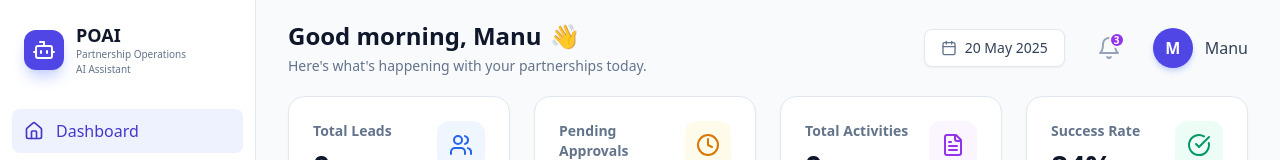
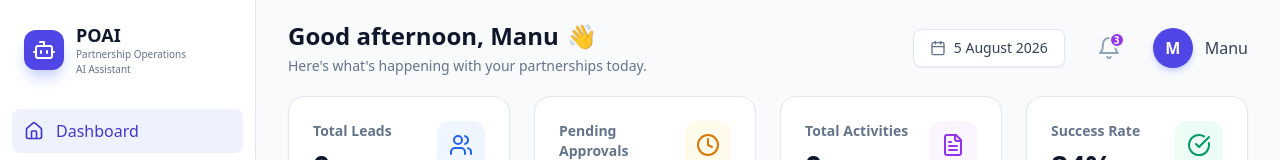
Before and after one commit to ManuSNair788/Amber-flow, a Next.js app: page /dashboard in a window 1280 px wide. Shown: the top 160 px of the page. Built offline with nearby package versions, Linux system fonts and the light colour scheme; no server answers; the database is empty.

Commit message:
fix(ui): make header date and greeting dynamic based on local time

```diff
--- a/components/header.tsx
+++ b/components/header.tsx
@@ -1,11 +1,27 @@
+'use client'
+
 import { Calendar, Bell } from 'lucide-react';
+import { useState, useEffect } from 'react';
 
 export function Header() {
+  const [dateStr, setDateStr] = useState('');
+  const [greeting, setGreeting] = useState('Good morning');
+
+  useEffect(() => {
+    const now = new Date();
+    setDateStr(now.toLocaleDateString('en-GB', { day: 'numeric', month: 'long', year: 'numeric' }));
+
+    const hour = now.getHours();
+    if (hour < 12) setGreeting('Good morning');
+    else if (hour < 18) setGreeting('Good afternoon');
+    else setGreeting('Good evening');
+  }, []);
+
   return (
     <header className="h-24 px-8 flex items-center justify-between">
       <div>
         <h2 className="text-2xl font-bold text-slate-900 flex items-center gap-2">
-          Good morning, Manu <span className="text-2xl wave">👋</span>
+          {greeting}, Manu <span className="text-2xl wave">👋</span>
         </h2>
         <p className="text-slate-500 mt-1 text-sm font-medium">Here's what's happening with your partnerships today.</p>
       </div>
@@ -13,7 +29,7 @@ export function Header() {
       <div className="flex items-center gap-6">
         <div className="flex items-center gap-2 bg-white border border-slate-200 shadow-sm rounded-lg px-4 py-2 text-sm font-medium text-slate-700 cursor-pointer hover:bg-slate-50 transition-colors">
           <Calendar className="w-4 h-4 text-slate-500" />
-          <span>20 May 2025</span>
+          <span suppressHydrationWarning>{dateStr || 'Loading...'}</span>
         </div>
 
         <button className="relative p-2 text-slate-400 hover:text-slate-600 transition-colors">
```
